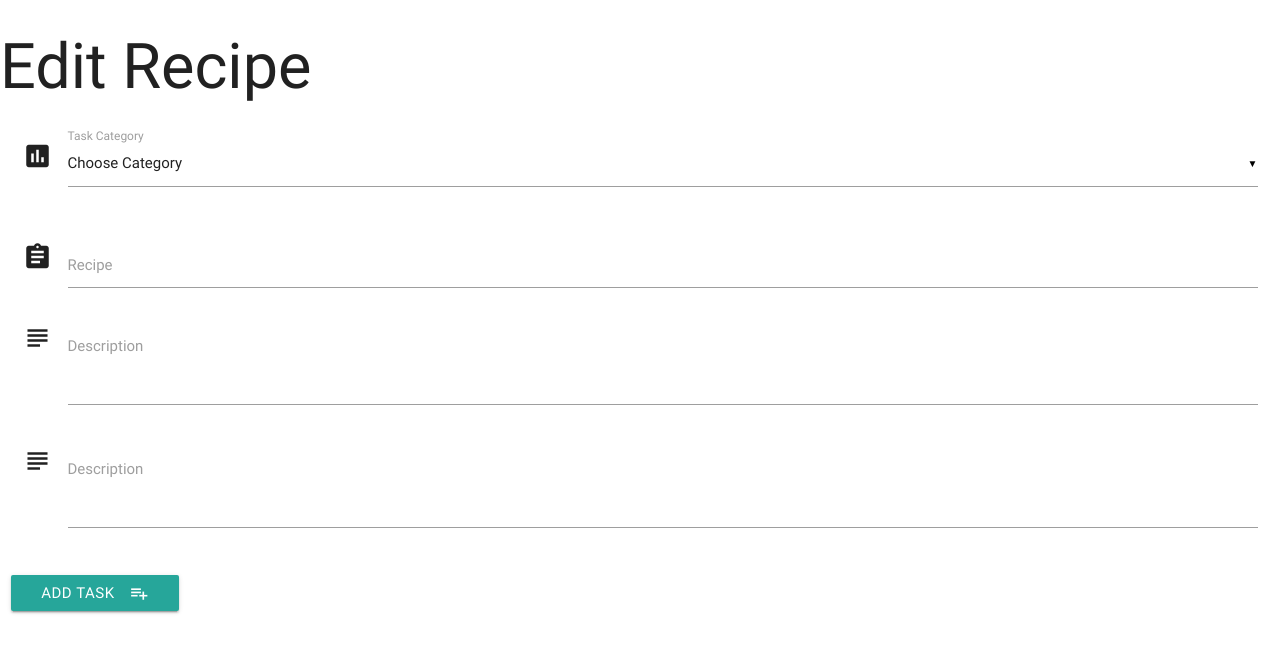
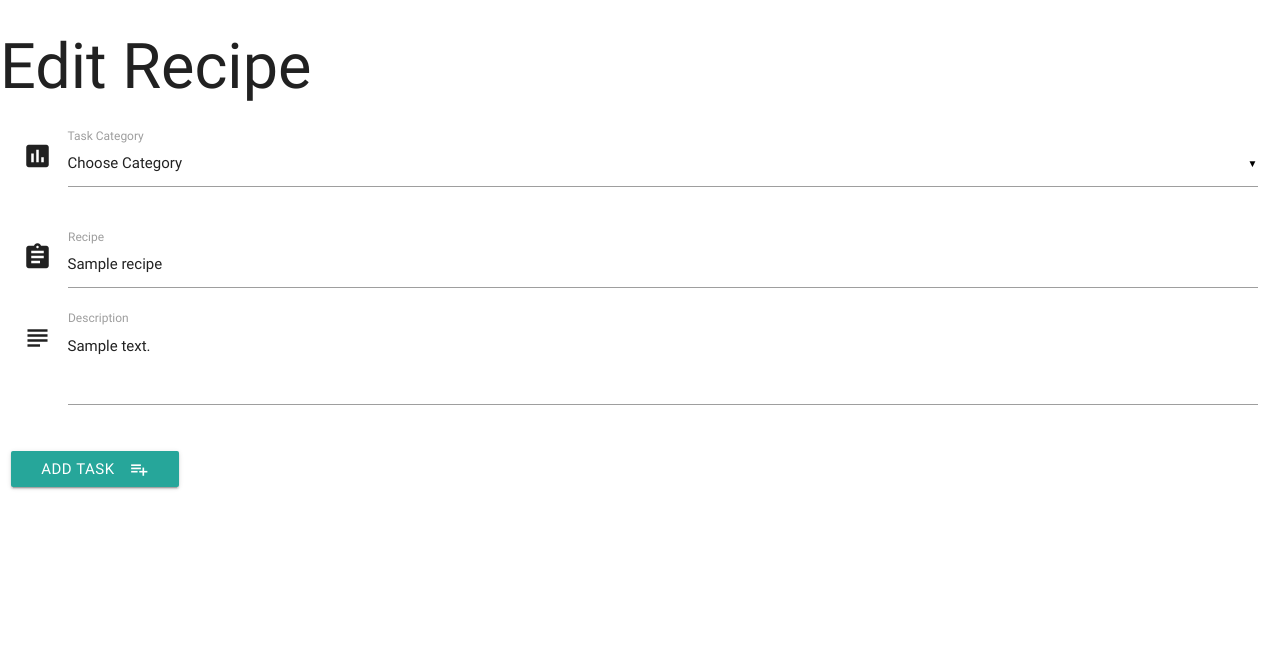
Before and after one commit to Code-Institute-Submissions/4th-milestone, a Flask app: template templates/editrecipe.html in a window 1280 px wide. Shown: the top 653 px of the page. Run offline with Flask 2, Linux system fonts and the light colour scheme; the template is opened without the code that fills it: most values are stand-ins (such as "Sample title", 1, 10 or a date in 2020); some libraries are stand-ins or nearby versions.

Commit message:
update task in database

```diff
--- a/app.py
+++ b/app.py
@@ -34,6 +34,19 @@ def edit_recipe(recipe_id):
     all_cuisines =  mongo.db.cuisines.find()
     return render_template('editrecipe.html', recipes=the_recipe, cuisines=all_cuisines)
 
+@app.route('/update_recipe/<recipe_id>', methods=["POST"])
+def update_recipe(recipe_id):
+    recipes = mongo.db.recipes
+    recipes.update( {'_id': ObjectId(recipe_id)},
+    {
+        'recipe_name':request.form.get['recipe_name'],
+        'cuisine_name':request.form.get['cuisine_name'],
+        'recipe_description': request.form.get['recipe_description'],
+        'due_date': request.form.get['due_date'],
+        'is_urgent':request.form.get['is_urgent']
+    })
+    return redirect(url_for('get_recipes'))
+
 if __name__ == '__main__':
     app.run(host=os.environ.get('IP'),
         port=int(os.environ.get('PORT')),
--- a/templates/editrecipe.html
+++ b/templates/editrecipe.html
@@ -9,7 +9,11 @@
                     <select id="cuisine" name="cuisine_name">
                   <option value="" disabled selected>Choose Category</option>
                   {% for cat in cuisines %}
+                      {% if cat.category_name == recipes.cuisine_name%}
+                      <option value="{{cat.cuisine_name}}" selected >{{cat.cuisine_name}}</option>
+                      {% else %}
                       <option value="{{cat.cuisine_name}}">{{cat.cuisine_name}}</option>
+                    {% endif %}
                   {% endfor %}
                 </select>
                     <label>Task Category</label>
@@ -17,17 +21,12 @@
             </div>
             <div class="input-field col s12">
                 <i class="material-icons prefix">assignment</i>
-                <input id="recipe_name" name="recipe_name" type="text" class="validate">
+                <input id="recipe_name" name="recipe_name" type="text" class="validate" value="{{recipes.recipe_name}}">
                 <label for="icon_prefix">Recipe</label>
             </div>
             <div class="input-field col s12">
                 <i class="material-icons prefix">subject</i>
-                <textarea name="recipe_description" id="recipe_description" class="materialize-textarea"></textarea>
-                <label for="icon_telephone">Description</label>
-            </div>
-            <div class="input-field col s12">
-                <i class="material-icons prefix">subject</i>
-                <textarea name="task_description" id="task_description" class="materialize-textarea"></textarea>
+                <textarea name="recipe_description" id="recipe_description" class="materialize-textarea">{{recipes.recipe_description}}</textarea>
                 <label for="icon_telephone">Description</label>
             </div>
         </div>
```
